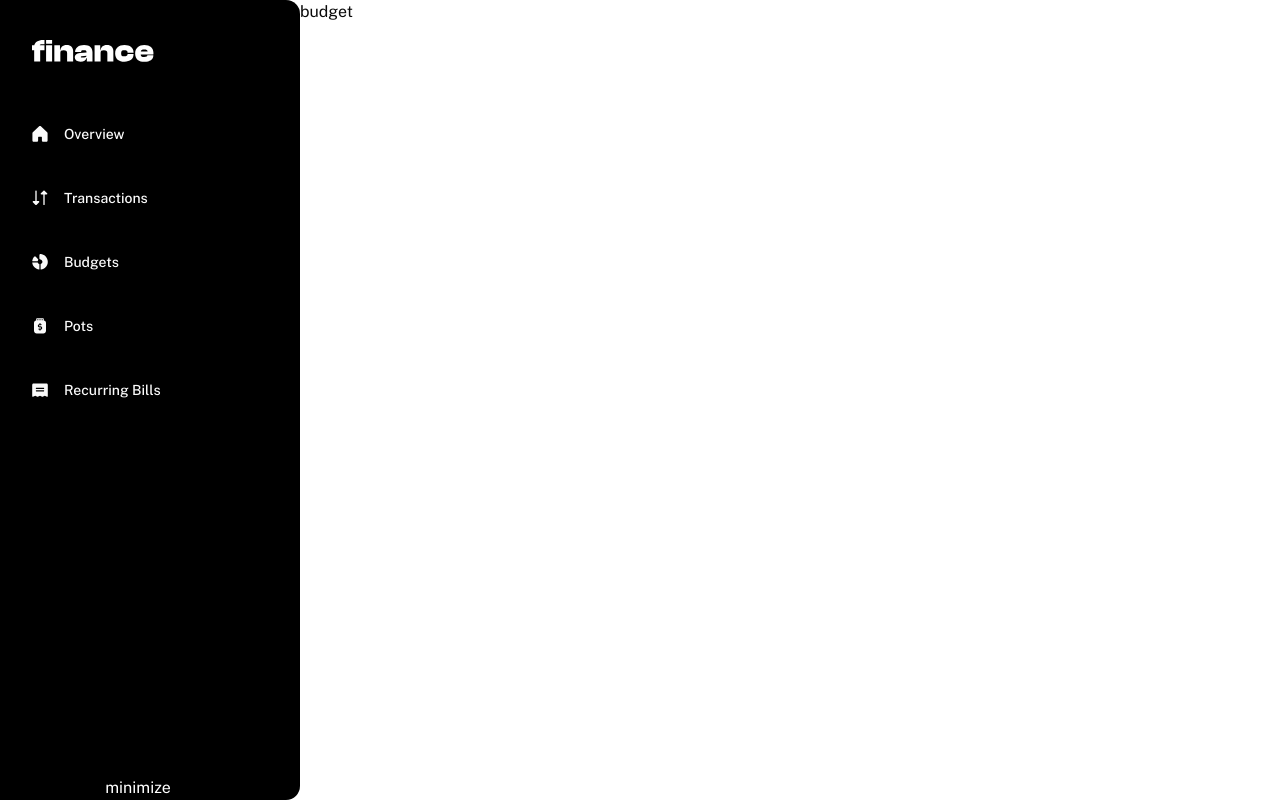
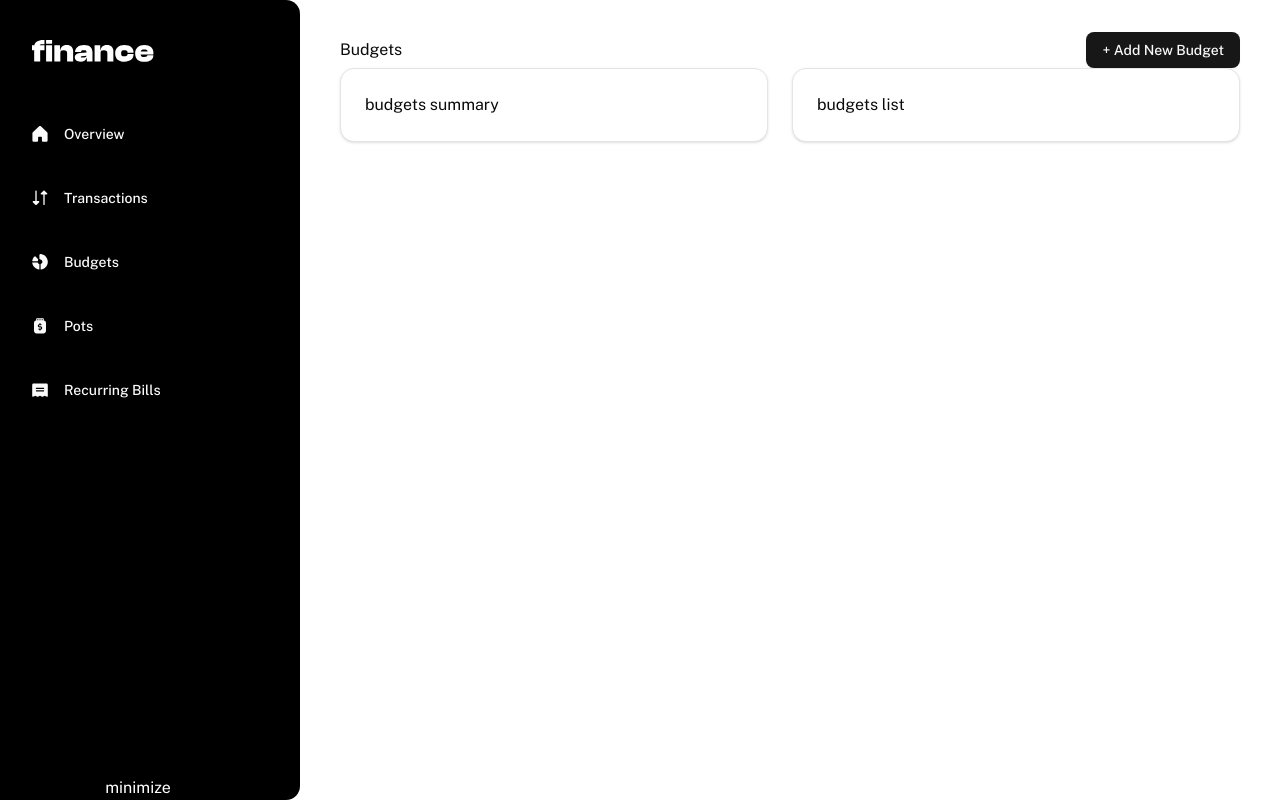
Before and after one commit to danmlarsen/personal-finance-app, a Next.js app: page /budgets in a window 1280 px wide. Built offline with nearby package versions, Linux system fonts and the light colour scheme.

Commit message:
feat: started on budgets page

```diff
--- /dev/null
+++ b/src/app/budgets/budgets-list.tsx
@@ -0,0 +1,3 @@
+export default function BudgetsList() {
+  return <div>budgets list</div>;
+}
--- /dev/null
+++ b/src/app/budgets/budgets-summary.tsx
@@ -0,0 +1,3 @@
+export default function BudgetsSummary() {
+  return <div>budgets summary</div>;
+}
--- /dev/null
+++ b/src/app/budgets/budgets.tsx
@@ -0,0 +1,27 @@
+import { Button } from "@/components/ui/button";
+import BudgetsSummary from "./budgets-summary";
+import BudgetsList from "./budgets-list";
+import { Card, CardContent } from "@/components/ui/card";
+
+export default function Budgets() {
+  return (
+    <div>
+      <div className="flex items-center justify-between">
+        <h1>Budgets</h1>
+        <Button>+ Add New Budget</Button>
+      </div>
+      <div className="grid grid-cols-[428px_1fr] gap-6">
+        <Card>
+          <CardContent>
+            <BudgetsSummary />
+          </CardContent>
+        </Card>
+        <Card>
+          <CardContent>
+            <BudgetsList />
+          </CardContent>
+        </Card>
+      </div>
+    </div>
+  );
+}
--- a/src/app/budgets/page.tsx
+++ b/src/app/budgets/page.tsx
@@ -1,3 +1,5 @@
-export default function BudgetPage() {
-  return <div>budget</div>;
+import Budgets from "./budgets";
+
+export default function BudgetsPage() {
+  return <Budgets />;
 }
--- a/src/app/layout.tsx
+++ b/src/app/layout.tsx
@@ -23,7 +23,7 @@ export default function RootLayout({
       <body className={`${publicSans.className} antialiased`}>
         <div className="grid min-h-screen lg:grid-cols-[auto_1fr]">
           <DesktopNav />
-          <main>{children}</main>
+          <main className="px-4 py-6 md:px-10 md:py-8">{children}</main>
         </div>
 
         <MobileNav />
```
